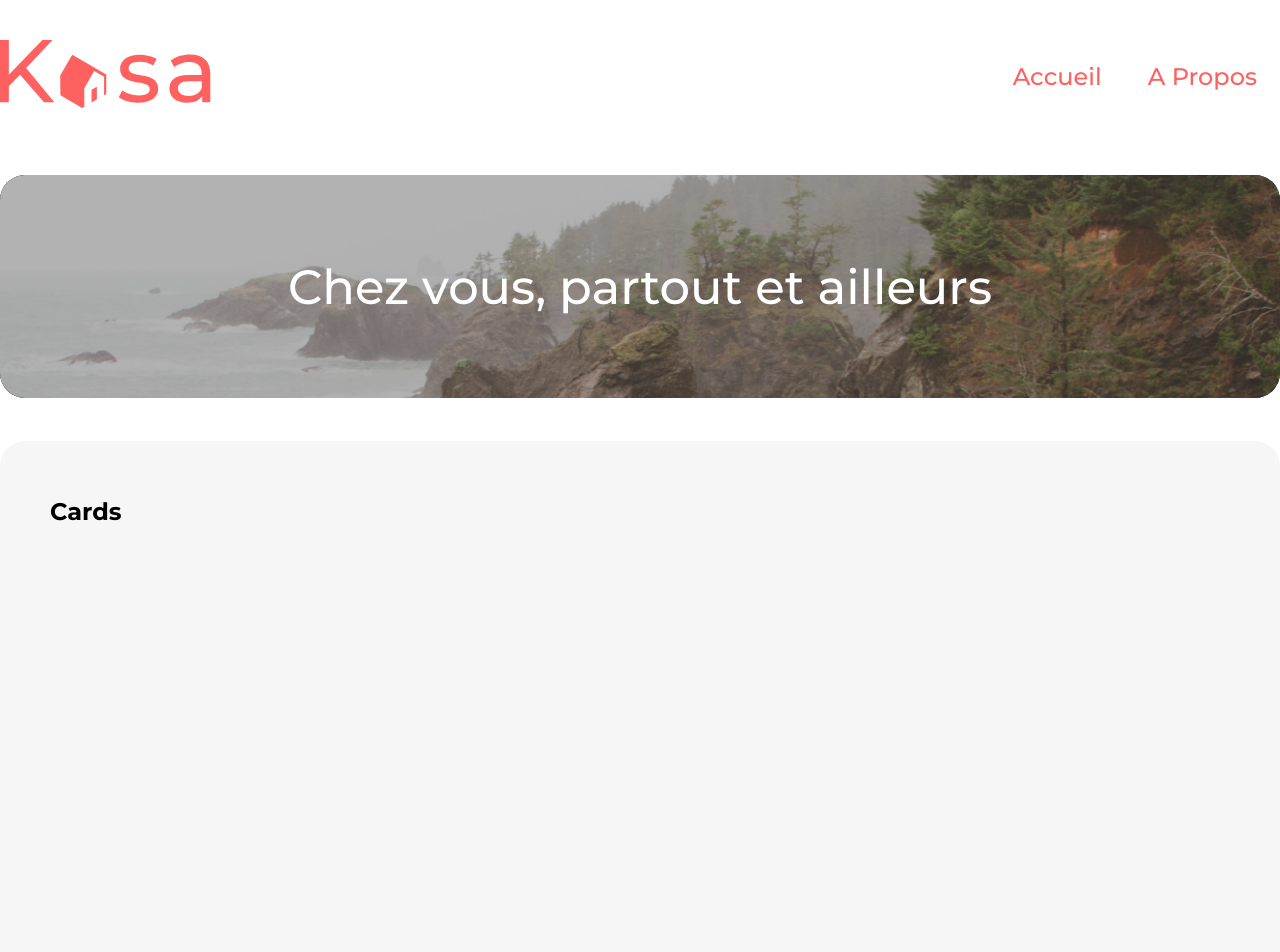
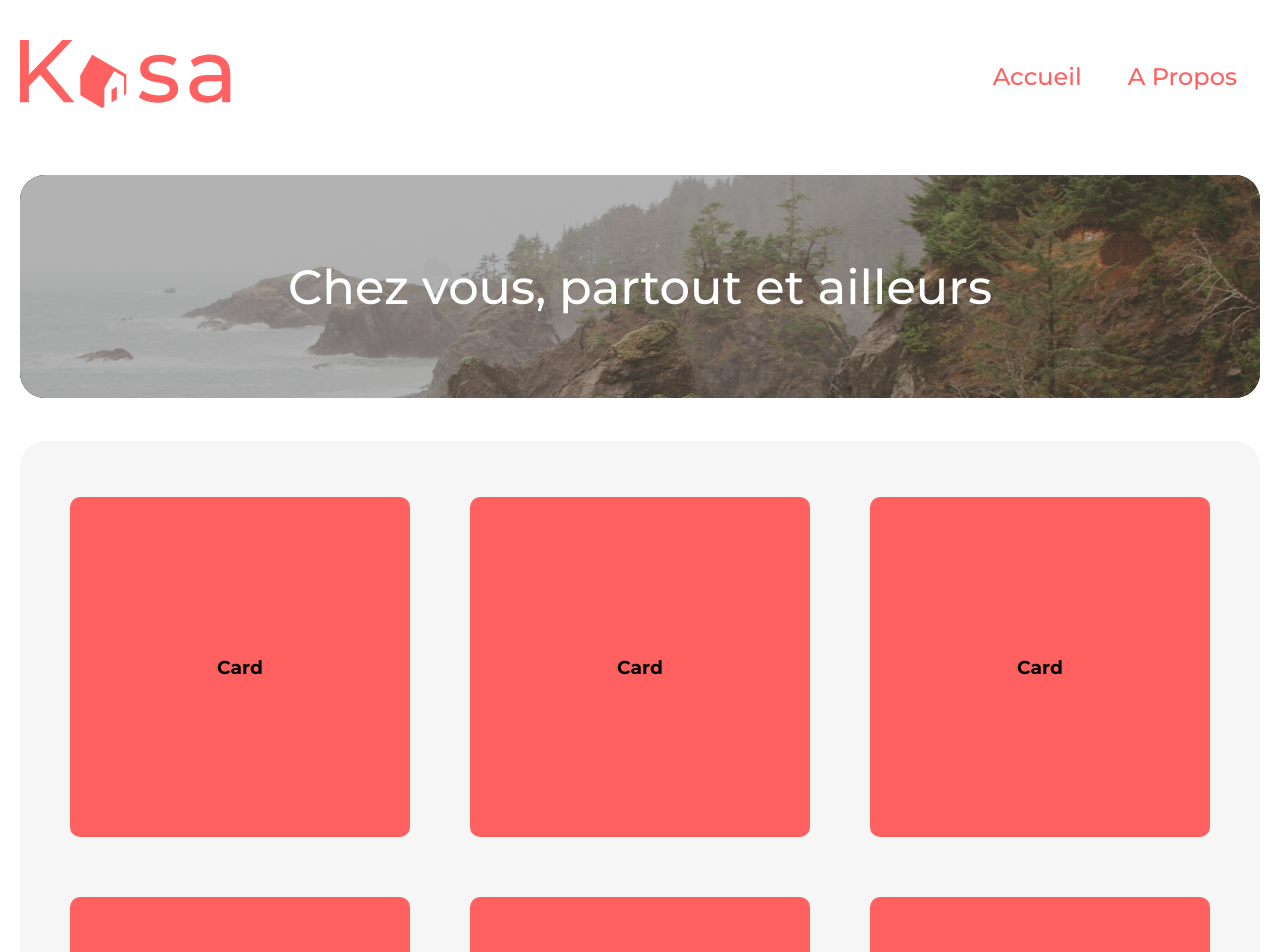
Before and after one commit to Manidoux41/kasa_v3, a React (Create React App) app: page /home in a window 1280 px wide. Shown: the top 952 px of the page. Built offline with nearby package versions, Linux system fonts and the light colour scheme.

Commit message:
adding cards components

```diff
--- /dev/null
+++ b/src/components/Cards/Card.js
@@ -0,0 +1,11 @@
+import React from 'react'
+
+const Card = () => {
+  return (
+    <div className='card'>
+        <h3>Card</h3>
+    </div>
+  )
+}
+
+export default Card
--- a/src/components/Cards/Cards.js
+++ b/src/components/Cards/Cards.js
@@ -1,9 +1,15 @@
 import React from 'react'
+import Card from './Card'
 
-const Cards = (props) => {
+const Cards = () => {
   return (
     <div className='cards'>
-        {props.children}
+        <Card />
+        <Card />
+        <Card />
+        <Card />
+        <Card />
+        <Card />
     </div>
   )
 }
--- a/src/styles/bases/_settings.scss
+++ b/src/styles/bases/_settings.scss
@@ -7,6 +7,6 @@
     font-family: 'Montserrat', sans-serif;
 }
 .wrapper{
-    max-width: 1400px;
+    max-width: 1240px;
     margin: 0 auto;
 }
--- /dev/null
+++ b/src/styles/components/Cards/_card.scss
@@ -0,0 +1,12 @@
+@use '../../abstracts/' as *;
+
+.card {
+    width: 340px;
+    height: 340px;
+    background: #FF6060;
+    border-radius: 10px;
+    display: flex;
+    justify-content: center;
+    align-items: center;
+
+}
--- a/src/styles/components/Cards/_cards.scss
+++ b/src/styles/components/Cards/_cards.scss
@@ -5,4 +5,8 @@
     border-radius: 25px;
     margin: 43px 0;
     padding: 56px 50px;
+    display: flex;
+    flex-wrap: wrap;
+    justify-content: space-between;
+    gap: 60px;
 }
--- a/src/styles/components/_index.scss
+++ b/src/styles/components/_index.scss
@@ -2,3 +2,4 @@
 @forward 'Layouts/footer';
 @forward 'Banner/banner';
 @forward 'Cards/cards';
+@forward 'Cards/card';
```
